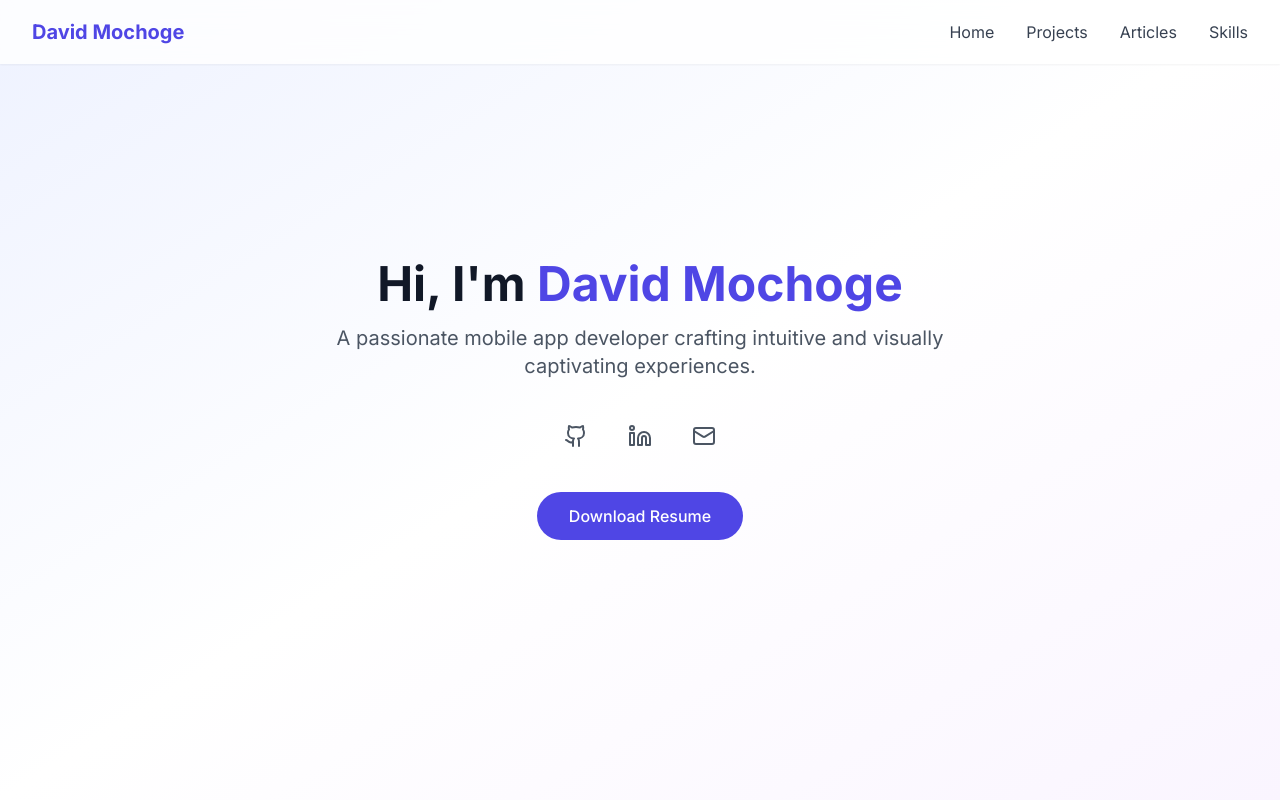
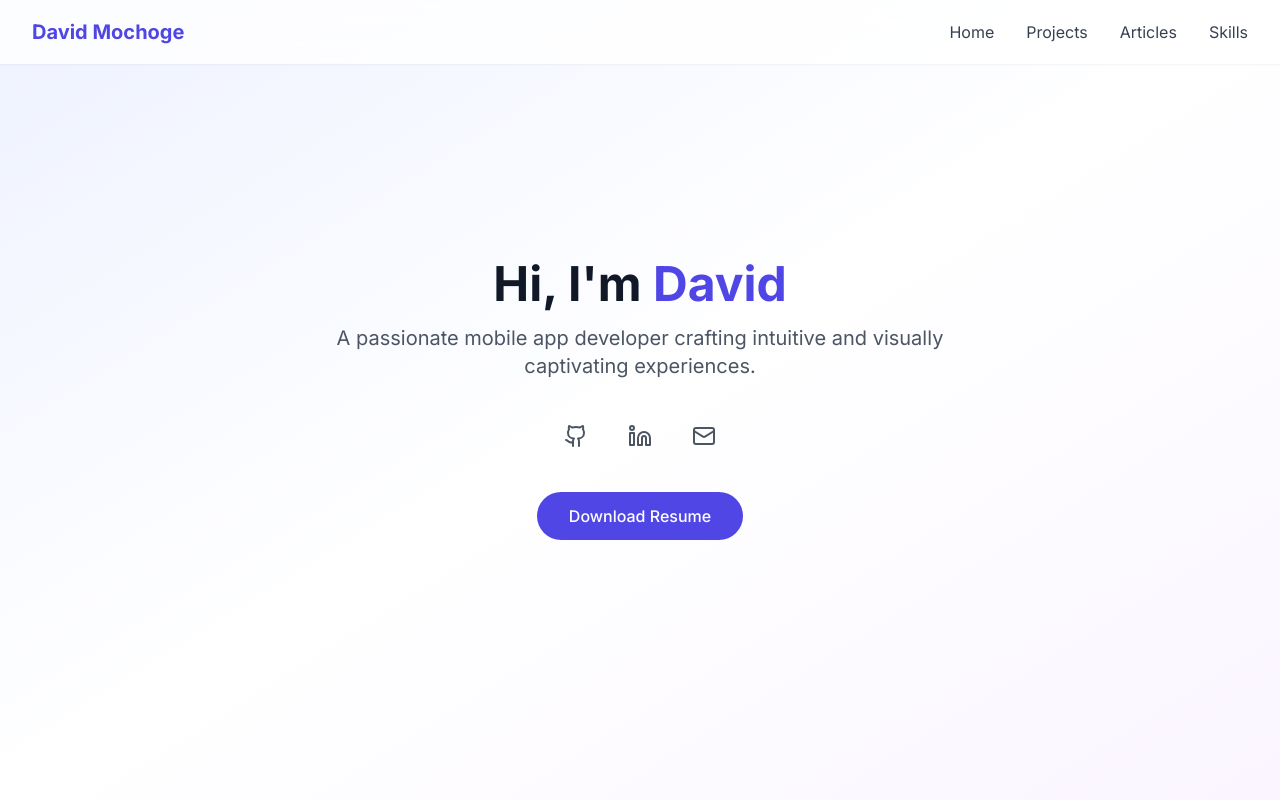
Before and after one commit to kokodavid/port4lio, a React (Vite) app: page / in a window 1280 px wide. Shown: the top 800 px of the page. Built offline with nearby package versions, Linux system fonts and the light colour scheme.

Commit message:
change name

```diff
--- a/src/components/Hero.jsx
+++ b/src/components/Hero.jsx
@@ -20,7 +20,7 @@ const Hero = () => {
           className="w-32 h-32 rounded-full mx-auto mb-8 border-4 border-white shadow-lg"
         /> */}
         <h1 className="text-4xl sm:text-5xl font-bold text-gray-900 mb-4">
-          Hi, I'm <span className="text-indigo-600">David Mochoge</span>
+          Hi, I'm <span className="text-indigo-600">David </span>
         </h1>
         <p className="text-xl text-gray-600 mb-8">
           A passionate mobile app developer crafting intuitive and visually captivating experiences.
```
